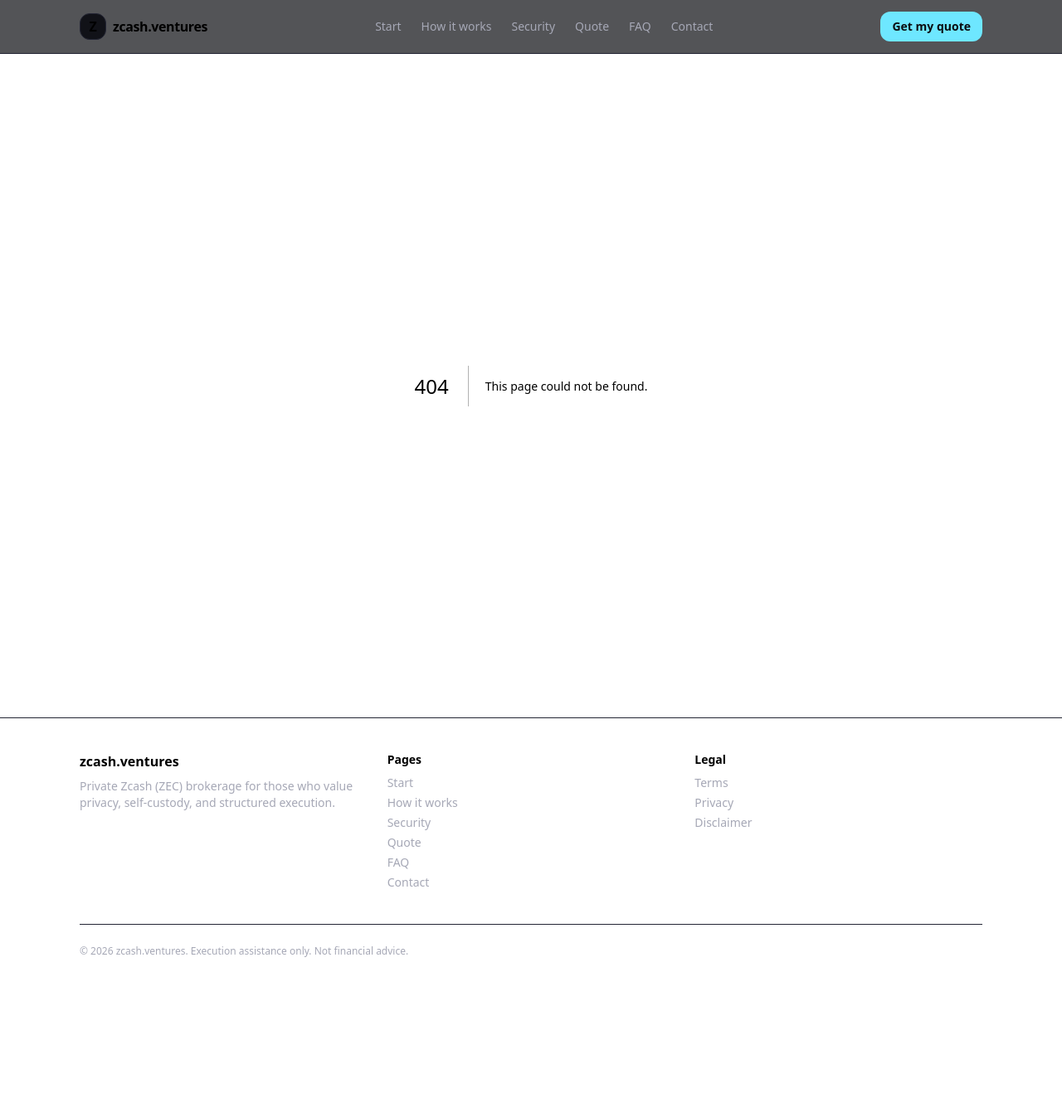
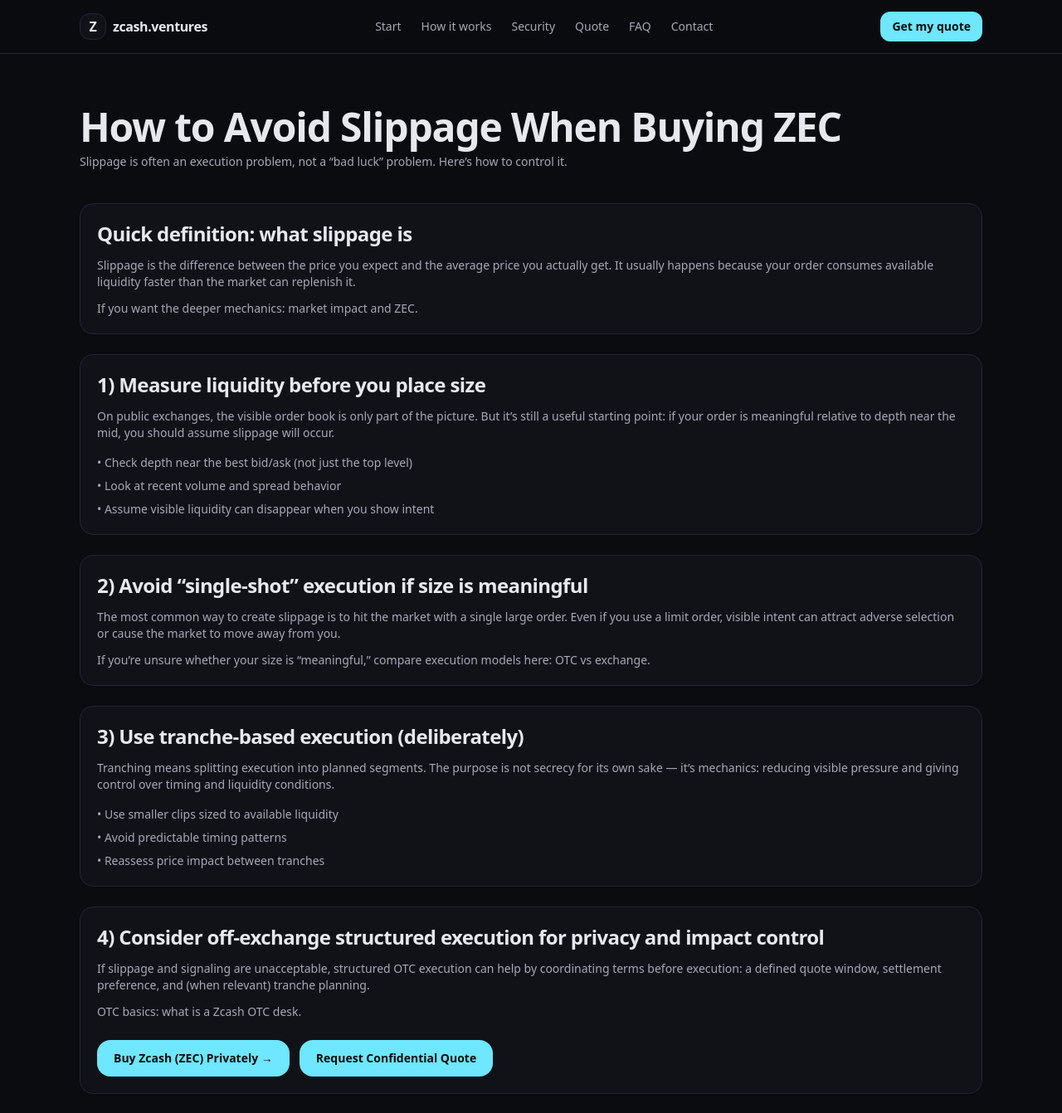
Before and after one commit to Gatsby01k/zcash-ventures, a Next.js app: page /insights/how-to-avoid-slippage-buying-zec in a window 1280 px wide. Before the commit this address had no page. Shown: the top 1342 px of the page at 83% size. Before the commit the page ends 1179 px from the top, so only its background shows below. Built offline with nearby package versions, Linux system fonts and the light colour scheme.

Commit message:
Create page.tsx

```diff
--- /dev/null
+++ b/app/insights/how-to-avoid-slippage-buying-zec/page.tsx
@@ -0,0 +1,186 @@
+import type { Metadata } from "next";
+import Link from "next/link";
+import { Container, H1, H2, H3, Muted, Card, ButtonLink } from "@/components/ui";
+
+const CANONICAL =
+  "https://zcash.ventures/insights/how-to-avoid-slippage-buying-zec";
+
+export const metadata: Metadata = {
+  title: "How to Avoid Slippage When Buying ZEC | Practical Execution Tips",
+  description:
+    "A practical guide to reducing slippage when buying Zcash (ZEC): order sizing, timing, liquidity assessment, and when structured OTC execution makes sense.",
+  alternates: { canonical: CANONICAL },
+  openGraph: {
+    type: "article",
+    url: CANONICAL,
+    title: "How to Avoid Slippage When Buying ZEC",
+    description:
+      "Practical execution tactics for reducing slippage and market impact when acquiring ZEC.",
+    images: [{ url: "https://zcash.ventures/og-image.jpg" }],
+  },
+  twitter: {
+    card: "summary_large_image",
+    title: "How to Avoid Slippage When Buying ZEC",
+    description:
+      "Reduce slippage when buying ZEC: liquidity, sizing, execution structure, and OTC considerations.",
+    images: ["https://zcash.ventures/og-image.jpg"],
+  },
+};
+
+export default function Page() {
+  return (
+    <Container className="py-12 md:py-16">
+      {/* Article schema */}
+      <script
+        type="application/ld+json"
+        dangerouslySetInnerHTML={{
+          __html: JSON.stringify({
+            "@context": "https://schema.org",
+            "@type": "Article",
+            headline: "How to Avoid Slippage When Buying ZEC",
+            description:
+              "A practical guide to reducing slippage when buying Zcash (ZEC): order sizing, timing, liquidity assessment, and structured execution.",
+            datePublished: "2026-02-25",
+            dateModified: "2026-02-25",
+            author: { "@type": "Organization", name: "Zcash Ventures" },
+            publisher: {
+              "@type": "Organization",
+              name: "Zcash Ventures",
+              logo: {
+                "@type": "ImageObject",
+                url: "https://zcash.ventures/og-image.jpg",
+              },
+            },
+            mainEntityOfPage: CANONICAL,
+          }),
+        }}
+      />
+
+      <H1>How to Avoid Slippage When Buying ZEC</H1>
+      <Muted className="mt-2">
+        Slippage is often an execution problem, not a “bad luck” problem. Here’s how to control it.
+      </Muted>
+
+      <div className="mt-10 space-y-6">
+        <Card>
+          <H2>Quick definition: what slippage is</H2>
+          <p className="mt-3 text-sm text-muted">
+            Slippage is the difference between the price you expect and the average price you
+            actually get. It usually happens because your order consumes available liquidity faster
+            than the market can replenish it.
+          </p>
+          <p className="mt-3 text-sm text-muted">
+            If you want the deeper mechanics:{" "}
+            <Link className="hover:underline" href="/insights/market-impact-and-zec">
+              market impact and ZEC
+            </Link>
+            .
+          </p>
+        </Card>
+
+        <Card>
+          <H2>1) Measure liquidity before you place size</H2>
+          <p className="mt-3 text-sm text-muted">
+            On public exchanges, the visible order book is only part of the picture. But it’s still
+            a useful starting point: if your order is meaningful relative to depth near the mid,
+            you should assume slippage will occur.
+          </p>
+          <ul className="mt-4 space-y-2 text-sm text-muted">
+            <li>• Check depth near the best bid/ask (not just the top level)</li>
+            <li>• Look at recent volume and spread behavior</li>
+            <li>• Assume visible liquidity can disappear when you show intent</li>
+          </ul>
+        </Card>
+
+        <Card>
+          <H2>2) Avoid “single-shot” execution if size is meaningful</H2>
+          <p className="mt-3 text-sm text-muted">
+            The most common way to create slippage is to hit the market with a single large order.
+            Even if you use a limit order, visible intent can attract adverse selection or cause the
+            market to move away from you.
+          </p>
+          <p className="mt-3 text-sm text-muted">
+            If you’re unsure whether your size is “meaningful,” compare execution models here:{" "}
+            <Link className="hover:underline" href="/insights/otc-vs-exchange">
+              OTC vs exchange
+            </Link>
+            .
+          </p>
+        </Card>
+
+        <Card>
+          <H2>3) Use tranche-based execution (deliberately)</H2>
+          <p className="mt-3 text-sm text-muted">
+            Tranching means splitting execution into planned segments. The purpose is not secrecy
+            for its own sake — it’s mechanics: reducing visible pressure and giving control over
+            timing and liquidity conditions.
+          </p>
+          <ul className="mt-4 space-y-2 text-sm text-muted">
+            <li>• Use smaller clips sized to available liquidity</li>
+            <li>• Avoid predictable timing patterns</li>
+            <li>• Reassess price impact between tranches</li>
+          </ul>
+        </Card>
+
+        <Card>
+          <H2>4) Consider off-exchange structured execution for privacy and impact control</H2>
+          <p className="mt-3 text-sm text-muted">
+            If slippage and signaling are unacceptable, structured OTC execution can help by
+            coordinating terms before execution: a defined quote window, settlement preference, and
+            (when relevant) tranche planning.
+          </p>
+          <p className="mt-3 text-sm text-muted">
+            OTC basics:{" "}
+            <Link className="hover:underline" href="/insights/what-is-a-zcash-otc-desk">
+              what is a Zcash OTC desk
+            </Link>
+            .
+          </p>
+
+          <div className="mt-6 flex flex-col gap-3 sm:flex-row">
+            <ButtonLink href="/buy-zec-privately">Buy Zcash (ZEC) Privately →</ButtonLink>
+            <ButtonLink href="/start">Request Confidential Quote</ButtonLink>
+          </div>
+        </Card>
+
+        <Card>
+          <H2>5) Common mistakes that create slippage</H2>
+          <ul className="mt-4 space-y-2 text-sm text-muted">
+            <li>• Placing size into thin books because the last price looks “stable”</li>
+            <li>• Using market orders for anything beyond trivial size</li>
+            <li>• Broadcasting intent (public chats, visible laddering, repeated patterns)</li>
+            <li>• Ignoring settlement constraints until the last moment</li>
+          </ul>
+        </Card>
+
+        <Card>
+          <H2>Bottom line</H2>
+          <p className="mt-3 text-sm text-muted">
+            If you want to reduce slippage, treat execution as a process: measure liquidity, avoid
+            single-shot size, tranche deliberately, and use structured coordination when discretion
+            and impact control matter.
+          </p>
+          <p className="mt-4 text-sm text-muted">
+            Next reading:{" "}
+            <Link className="hover:underline" href="/insights/how-to-buy-zcash-privately">
+              how to buy Zcash privately
+            </Link>
+            .
+          </p>
+        </Card>
+
+        <p className="text-xs text-muted">
+          Related:{" "}
+          <Link href="/zcash-otc-desk" className="hover:underline">
+            Zcash OTC desk
+          </Link>{" "}
+          ·{" "}
+          <Link href="/fees" className="hover:underline">
+            quotes & transparency
+          </Link>
+          .
+        </p>
+      </div>
+    </Container>
+  );
+}
```
